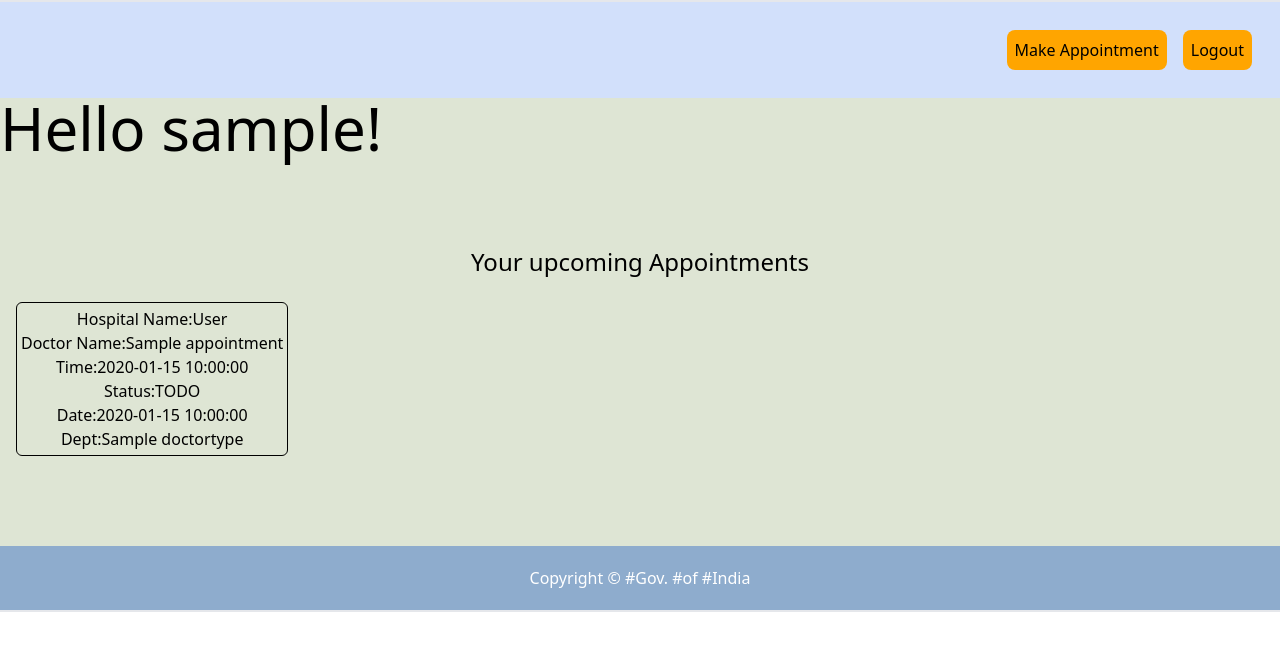
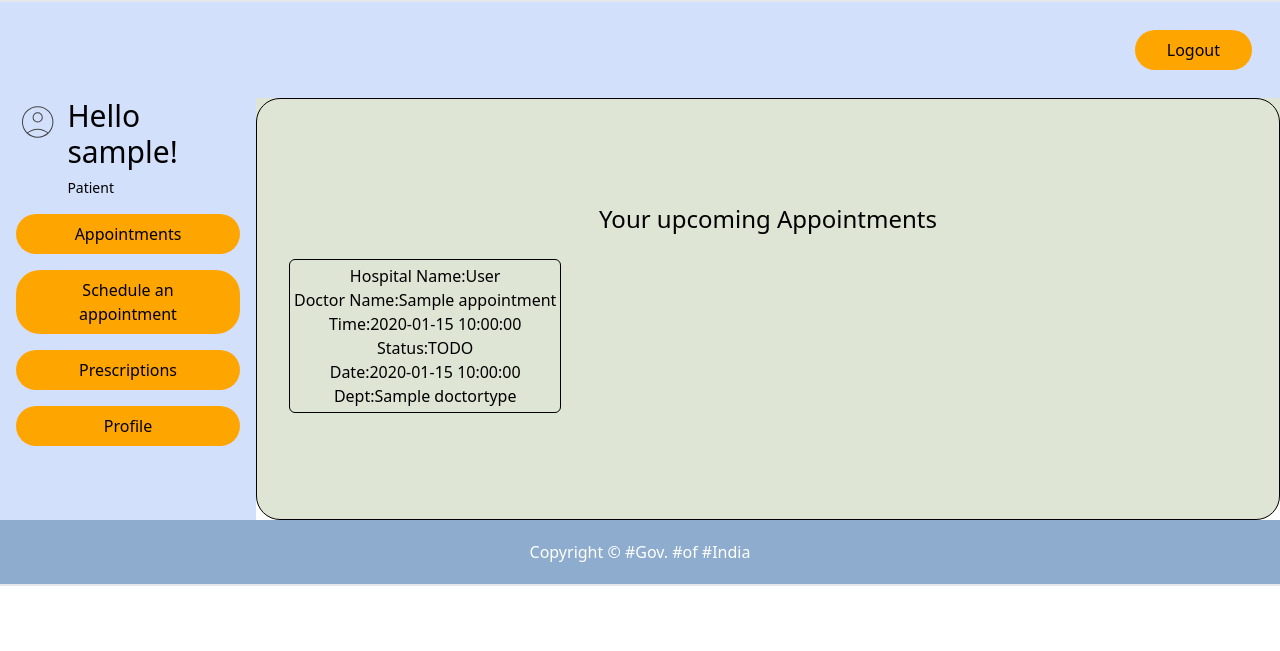
Before and after one commit to charan002/dissertation, a Flask app: page / in a window 1280 px wide. Shown: the top 651 px of the page. Run offline with Flask 3, Linux system fonts and the light colour scheme; the visitor is signed in with stand-in values (Sample User, id 1); a database or web service that is not in the repository returns one stand-in record (values such as "Sample title"); style sheets or scripts are compiled from the project's sources.

Commit message:
added styling for patient home page

```diff
--- a/static/js/app.js
+++ b/static/js/app.js
@@ -9,24 +9,17 @@ const logout = async () => {
     }
 }
 
-const dialog=()=>{
+const appntbtn = document.getElementById("make-appointment-btn")
 const Fdiv= document.getElementById("dialog")
 const form = document.getElementById("appointment-form")
 const wrongbtn = document.getElementById("wrong")
-    const appntbtn = document.getElementById("make-appointment-btn")
+
 appntbtn.addEventListener('click',function(){
     Fdiv.classList.remove("hidden")
-    })
-    Fdiv.addEventListener('click',(event)=>{
-        if(!form.contains(event.target)){
-           Fdiv.classList.add("hidden")
-        }
 })
 wrongbtn.addEventListener('click',()=>{
     Fdiv.classList.add("hidden")
 })
-
-}
 
 const appointmentFormElement = document.getElementById("appointment-form")
 const makeAppointmentBtn = document.getElementById("make-appointment-btn")
--- a/static/styles/style.css
+++ b/static/styles/style.css
@@ -8,6 +8,10 @@
 
 .input-box {
     @apply border border-black rounded-md;
+}
+
+* {
+    transition: 0.5s;
 }
 
 #header {
--- a/templates/home.html
+++ b/templates/home.html
@@ -1,55 +1,87 @@
 <!DOCTYPE html>
 <html lang="en">
+
 <head>
     <meta charset="UTF-8">
     <meta name="viewport" content="width=device-width, initial-scale=1.0">
     <title>Patient Homepage</title>
     <link rel="stylesheet" href="{{ url_for('static', filename='styles/output.css') }}">
 </head>
+
 <body>
 
     <div id="dialog" class="hidden w-full absolute z-10 h-screen flex flex-col justify-center backdrop-blur-sm">
         <div class="flex justify-center h-full">
-            <div class="flex flex-col justify-center absolute z-20 w-[450px] h-full  ">
-                <div id="formbdiv"class="border border-black rounded shadow-2xl ">
-                    <div class="h-[50px] w-[50px]">
-                        <img id="wrong"  src="../wrong.svg"/>
+            <div class="flex flex-col justify-center absolute rounded-3xl z-20 w-[450px] bg-white mt-[15%]">
+                <div id="formbdiv" class="border border-black rounded-3xl shadow-2xl bg-white ">
+                    <div class="h-[50px] w-[50px] mt-4 ml-4">
+                        <svg xmlns="http://www.w3.org/2000/svg" id="wrong" height="24px" viewBox="0 -960 960 960" width="24px"
+                            fill="#434343">
+                            <path
+                                d="m256-236-20-20 224-224-224-224 20-20 224 224 224-224 20 20-224 224 224 224-20 20-224-224-224 224Z" />
+                        </svg>
                     </div>
+                    <h1 class="text-center text-2xl">Schedule an appointment</h1>
                     <form id="appointment-form" class="p-10 flex flex-col" >
-                        <label for="doctype">Doc type</label>
-                        <select id="doctype-selector" class="input-box" name="doctype">
+                        <div class="grid grid-cols-[25%_75%] justify-center items-center gap-y-4">
+                            <label for="doctype" class="text-right">Doctor type</label>
+                            <select id="doctype-selector" class="mx-4 rounded-3xl border border-black h-10 p-2" name="doctype">
                                 <option selected disabled>select</option>
                                 <option value="general">general</option>
                                 <option value="nuero">nuero</option>
                                 <option value="diet">diet</option>
-                        </select><br/>
-                        <label for="date">Date</label>
-                        <input class="border border-black rounded "id="appointment-date" name="date" type="date"/><br/>
-                        <label for="time">Time</label>
-                        <input class="border border-black rounded " name="time" type="time"/><br/>
-                        <button id="search-submit" class="btn-primary">Submit</button>
+                            </select>
+                            <label for="date" class="text-right">Date</label>
+                            <input class="border border-black mx-4 rounded-3xl h-10 p-2" id="appointment-date" name="date"
+                            type="date" />
+                            <label for="time" class="text-right">Time</label>
+                            <input class="border border-black rounded-3xl mx-4 h-10 p-2" name="time" type="time" /><br />
+                        </div>
+                        <button id="search-submit" class="rounded-3xl mb-4">Submit</button>
                     </form>
                 </div>
             </div>
         </div>
     </div>
-    <main class="">
+    <div class="grid grid-cols-[20%_80%] w-screen">
+        <div class="bg-[#D2E0FB] flex flex-col">
+            <div class="flex flex-col mt-20 p-4">
+                <div class="flex items-start ">
+                    <svg xmlns="http://www.w3.org/2000/svg" height="48px" viewBox="0 -960 960 960" width="48px"
+                        class="mr-2" fill="#434343">
+                        <path
+                            d="M248-250q55-37 110-58.5T480-330q67 0 122 21.5T712-250q43-45 68.5-103.09Q806-411.17 806-480q0-136-95-231t-231-95q-136 0-231 95t-95 231q0 68.83 25.5 126.91Q205-295 248-250Zm231.73-219q-47.73 0-80.23-32.77-32.5-32.76-32.5-80.5 0-47.73 32.77-80.23 32.76-32.5 80.5-32.5 47.73 0 80.23 32.77 32.5 32.76 32.5 80.5 0 47.73-32.77 80.23-32.76 32.5-80.5 32.5Zm.74 337q-73.47 0-136.68-27-63.22-27-110.5-74.5Q186-281 159-343.77q-27-62.76-27-136Q132-553 159-616q27-63 74.5-110.5T343.77-801q62.76-27 136-27Q553-828 616-801q63 27 110.5 74.5T801-615.97q27 63.03 27 135.5 0 73.47-27 136.68-27 63.22-74.5 110.5Q679-186 615.97-159q-63.03 27-135.5 27Zm-.47-22q57 0 114-20.5T694-234q-43-34-97.5-54T480-308q-62 0-117 19.5T267-234q42 39 99 59.5T480-154Zm.14-337Q519-491 545-517.14t26-65Q571-621 544.86-647t-65-26Q441-673 415-646.86t-26 65Q389-543 415.14-517t65 26Zm-.14-91Zm0 351Z" />
+                    </svg>
+                    <div>
+                        <h1 class="text-left font-thin text-3xl">Hello {{ data.username }}!</h1>
+                        <p class="text-sm font-extralight text-left mt-2">Patient</p>
+
+                    </div>
+                </div>
+            </div>
+            <div class="px-4">
+                <button class="w-full rounded-3xl hover:bg-[#ffb326]">Appointments</button>
+            </div>
+            <div class="px-4" onclick="dialog()" id="make-appointment-btn">
+                <button class="w-full rounded-3xl hover:bg-[#ffb326] mt-4">Schedule an appointment</button>
+            </div>
+            <div class="px-4">
+                <button class="w-full rounded-3xl hover:bg-[#ffb326] my-4">Prescriptions</button>
+            </div>
+            <div class="px-4">
+                <button class="w-full rounded-3xl hover:bg-[#ffb326] mb-4">Profile</button>
+            </div>
+        </div>
+        <main class="rounded-3xl">
             <header id="header">
                 <div class="flex justify-end">
                     <div class="m-2">
-                    <button onclick="dialog()"id="make-appointment-btn" class="btn-primary">Make Appointment</button>
-                </div>
-                <div class="m-2">
-                    <button onclick="logout()" class="btn-primary">Logout</button>
+                        <button onclick="logout()" class="w-full rounded-3xl">Logout</button>
                     </div>
                 </div>
             </header>
-        <div class="flex justify-start">
-            <h1 class="text-6xl" >Hello {{ data.username }}! </h1>
-        </div>
-
-        <br/><br/>
-
+            <div class="rounded-3xl p-4 overflow-hidden border border-black">
+                <br /><br />
                 <div id="search-results">
                 </div>
                 <div>
@@ -80,11 +112,13 @@
                 <div>
                     <h1></h1>
                 </div>
+            </div>
         </main>
+    </div>
     <footer>
         <p>Copyright © #Gov. #of #India</p>
     </footer>
 </body>
-<script src="{{ url_for('static', filename='js/app.js' ) }}" defer ></script>
+<script src="{{ url_for('static', filename='js/app.js' ) }}" defer></script>
 
 </html>
```
Also changed, not shown: static/svg/accountCircle.svg (added), static/svg/wrong.svg (added). Lines whose indentation alone changed are shown as unchanged.
